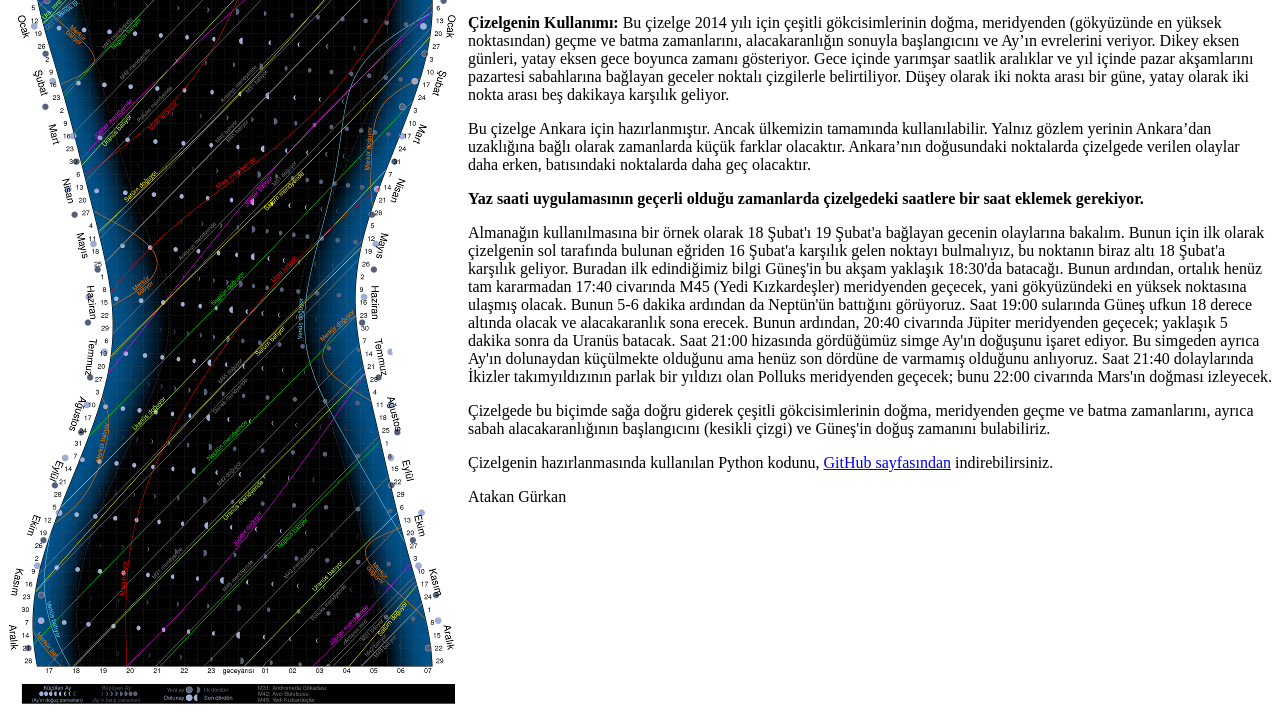
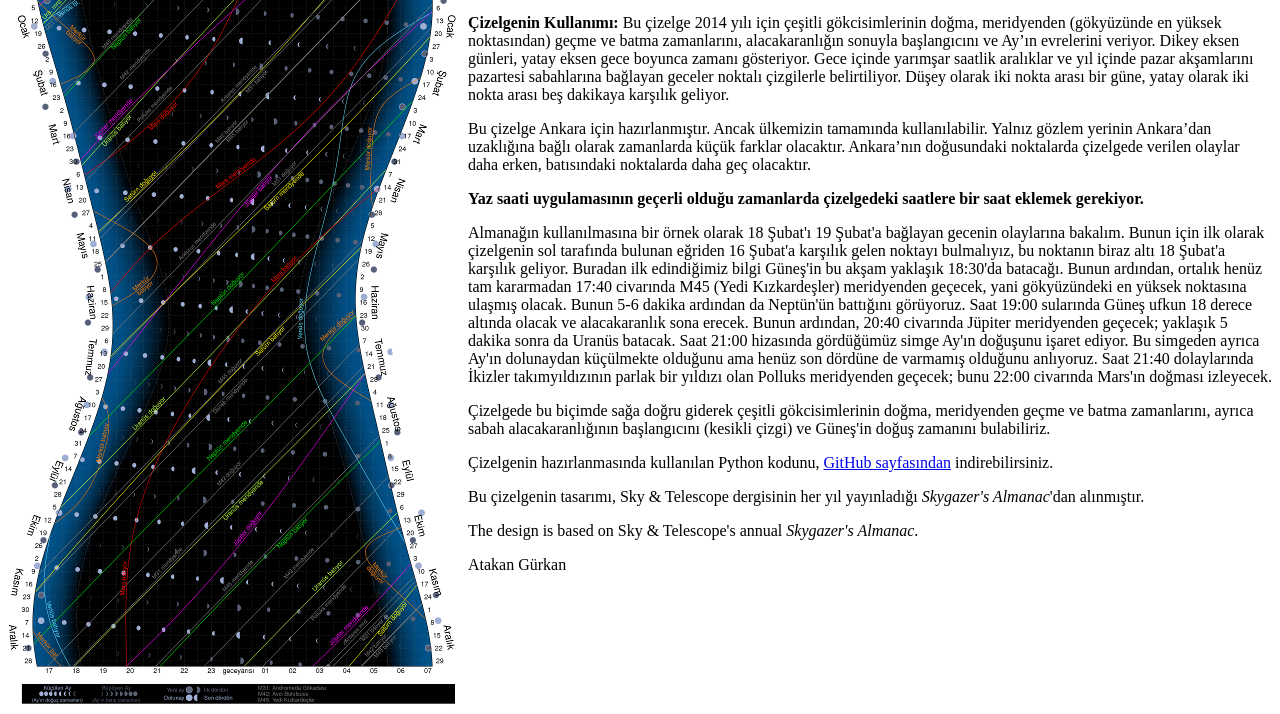
Before and after one commit to atakan/PySkyAlmanac, a plain HTML site: page index.html in a window 1280 px wide. Shown: the part 86-800 px from the top of the page. Drawn offline with Linux system fonts and the light colour scheme.

Commit message:
added credit to S&T

```diff
--- a/index.html
+++ b/index.html
@@ -54,6 +54,12 @@ doğuş zamanını bulabiliriz.
 <a href="https://github.com/atakan/PySkyAlmanac">GitHub sayfasından</a>
 indirebilirsiniz.
 
+<p>Bu çizelgenin tasarımı, Sky &amp; Telescope dergisinin her yıl
+yayınladığı <i>Skygazer's
+Almanac</i>'dan alınmıştır.
+<p>The design is based on Sky &amp; Telescope's annual <i>Skygazer's
+Almanac</i>.
+
 <p>Atakan Gürkan
 </body>
 </html>
```
